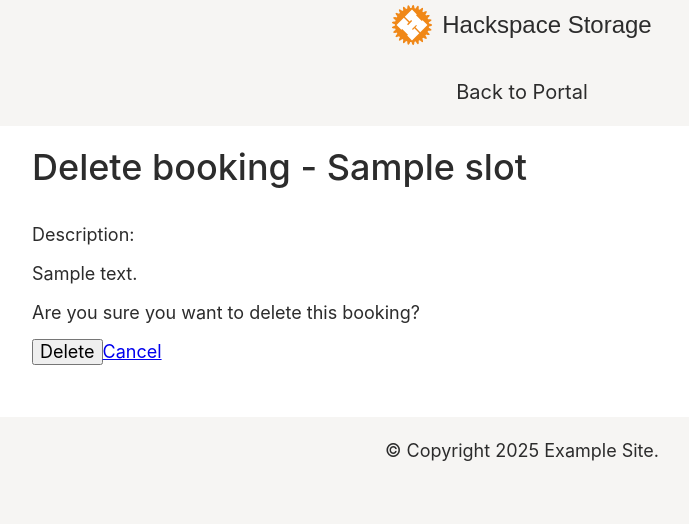
After one commit to bristolhackspace/storage, a Flask app: template hackspace_storage/templates/main/delete_booking.html in a window 1280 px wide. The commit adds this page. Shown: the top 524 px of the page, without its empty margins (118-807 px from the left). Run offline with Flask 3, Linux system fonts and the light colour scheme; the template is opened without the code that fills it: values that come from a table or form of the project are taken from there, most other values are stand-ins (such as "Sample title", 1, 10 or a date in 2020); some libraries are stand-ins or nearby versions; some web fonts are replaced.

Commit message:
Booking deletion

```diff
--- a/hackspace_storage/main/forms.py
+++ b/hackspace_storage/main/forms.py
@@ -10,3 +10,6 @@ class BookingForm(FlaskForm):
         validators=[DataRequired()],
         render_kw={"placeholder": "Brief description of project you are working on"}
     )
+
+class DeleteConfirmForm(FlaskForm):
+    pass
--- /dev/null
+++ b/hackspace_storage/templates/main/delete_booking.html
@@ -0,0 +1,20 @@
+{% extends "base.html" %}
+
+{% import 'wtforms.html' as wtf %}
+
+{% set slot = booking.slot %}
+
+{% block title %}Delete booking - {{ slot.name }}{% endblock %}
+
+{% block contents %}
+<div class="container">
+    <h1>Delete booking - {{ slot.name }}</h1>
+    <p>Description:</p>
+    <p>{{ booking.description }}</p>
+    <p>Are you sure you want to delete this booking?</p>
+    <form method="POST" action="">
+        {{ form.hidden_tag() }}
+        <button type="submit" class="btn btn-primary">Delete</button><a href="{{ url_for('main.index') }}">Cancel</a>
+    </form>
+</div>
+{% endblock %}
--- a/hackspace_storage/templates/main/index.html
+++ b/hackspace_storage/templates/main/index.html
@@ -25,7 +25,7 @@
                     <td>{{ booking.slot.area.name }}</td>
                     <td>{{ booking.slot.name }}</td>
                     <td>{{ booking.description }}</td>
-                    <td>{{ booking.expiry }}</td>
+                    <td>{{ booking.expiry }} <a href="{{ url_for('main.free_booking', booking_id=booking.id) }}">Cancel booking</a></td>
                 </tr>
             {% endfor %}
         {% endwith %}
```
Also changed, not shown: hackspace_storage/main/views.py (+22 -3 lines).
